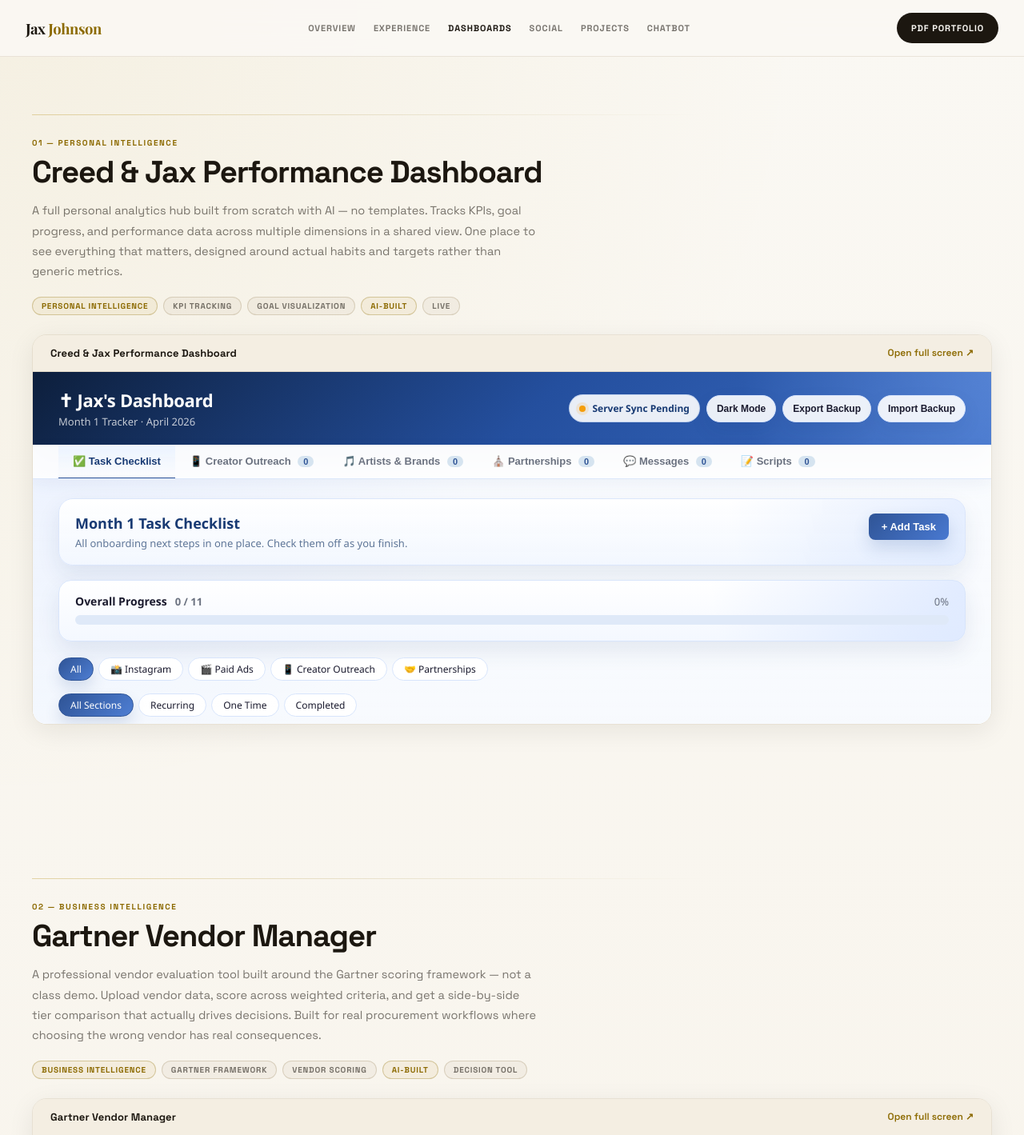
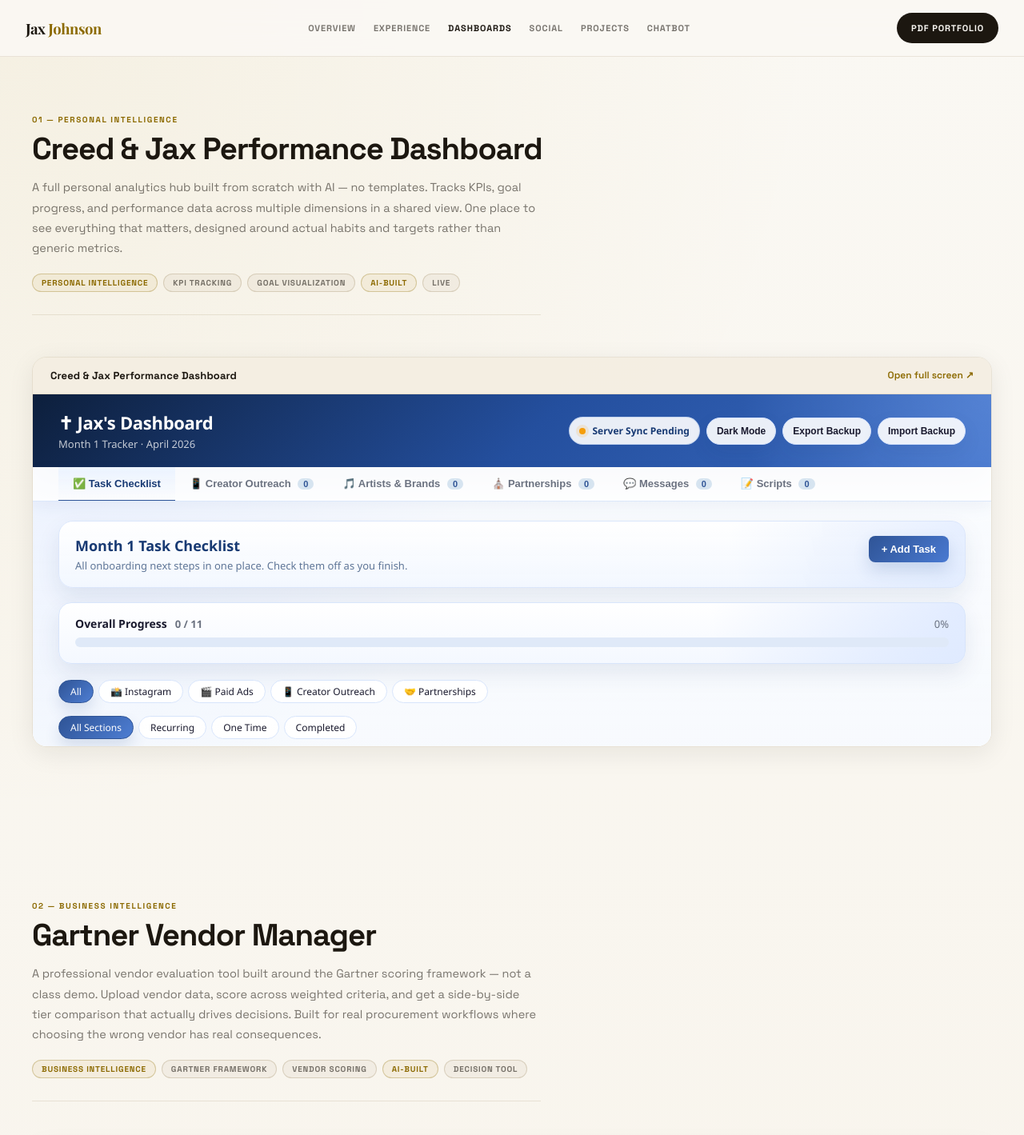
Before and after one commit to JaxJ12/Portfolio, a plain HTML site: page dashboards.html in a window 1280 px wide. Shown: the top 1419 px of the page at 80% size. Drawn offline with nearby package versions, Linux system fonts and the light colour scheme; no server answers.

Commit message:
fix: remove top gold lines, add divider between tags and embed

```diff
--- a/dashboards.html
+++ b/dashboards.html
@@ -538,6 +538,11 @@
     }
 
     /* ── Dashboard Embeds ── */
+    .dash-intro__tags {
+      padding-bottom: 28px;
+      border-bottom: 1px solid var(--line);
+      margin-bottom: 28px;
+    }
     .embed-block {
       margin-bottom: 48px;
       border: 1px solid var(--line);
@@ -603,7 +608,6 @@
 
     <!-- Live Embeds -->
     <section class="section reveal">
-      <hr class="section-rule" />
       <p class="section-eyebrow">01 — Personal Intelligence</p>
       <h2 class="section-title" style="margin-bottom: 16px;">Creed &amp; Jax Performance Dashboard</h2>
       <div class="dash-intro">
@@ -629,7 +633,6 @@
     </section>
 
     <section class="section reveal">
-      <hr class="section-rule" />
       <p class="section-eyebrow">02 — Business Intelligence</p>
       <h2 class="section-title" style="margin-bottom: 16px;">Gartner Vendor Manager</h2>
       <div class="dash-intro">
```
